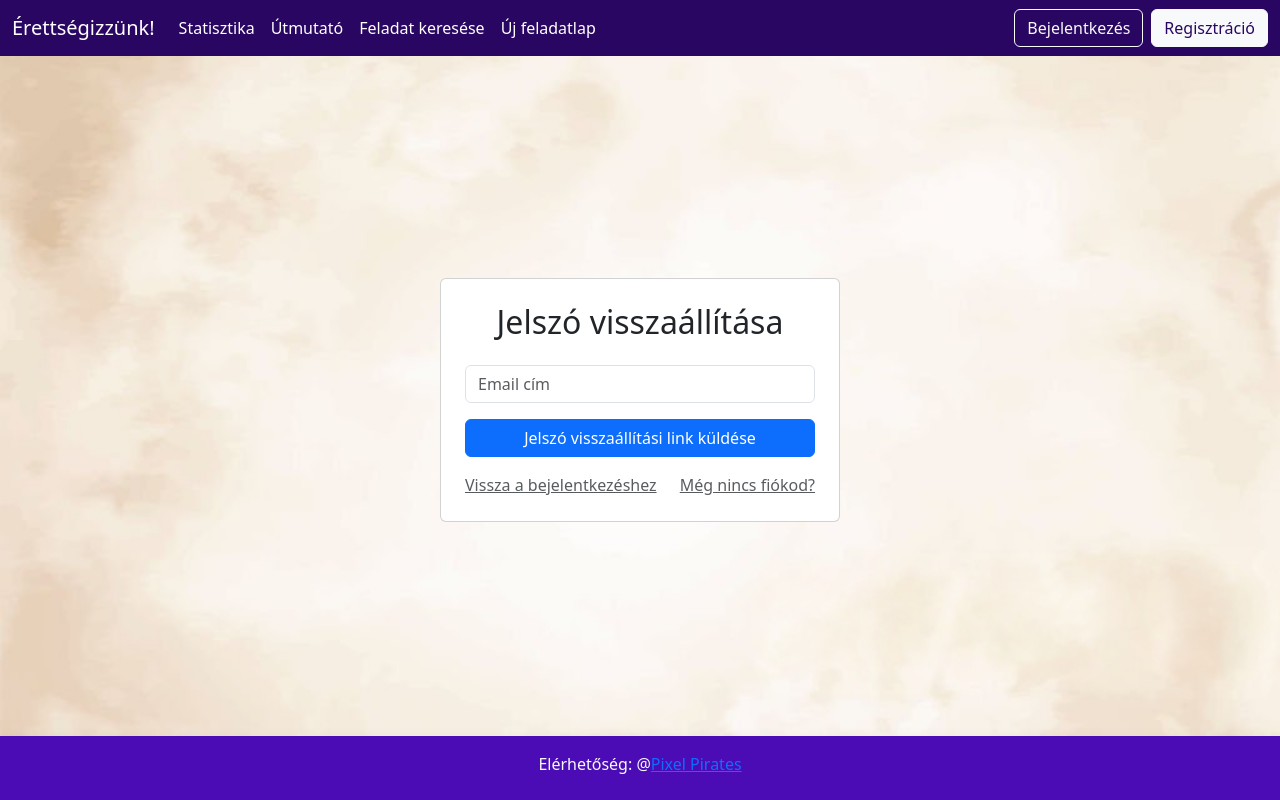
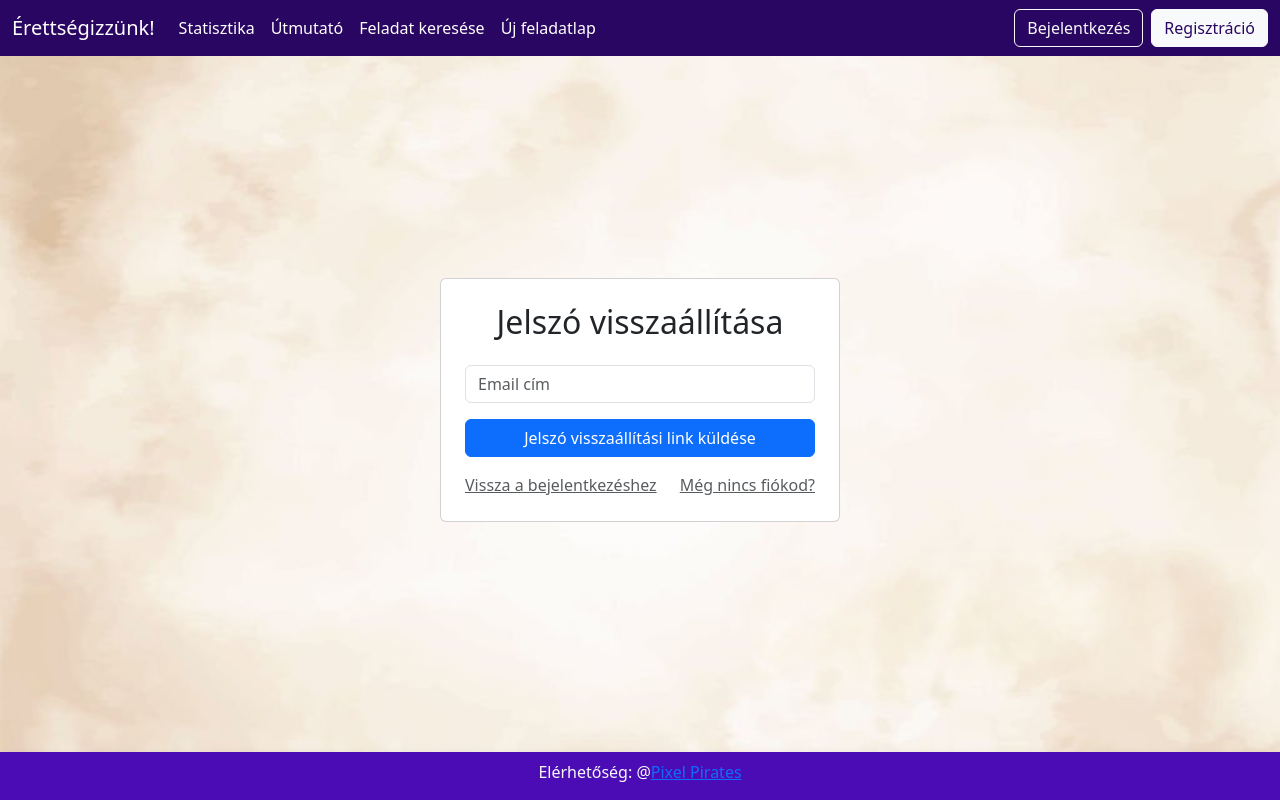
Before and after one commit to zsolti6/Erettsegizzunk, a React (Create React App) app: page /forgot-password in a window 1280 px wide. Built offline with nearby package versions, Linux system fonts and the light colour scheme.

Commit message:
Footer átméretezés

```diff
--- a/src/components/Footer.jsx
+++ b/src/components/Footer.jsx
@@ -6,15 +6,15 @@ export const FooterComponent = () => {
     <Footer
       container
       style={{
-        marginTop: "-8vh",
+        marginTop: "-6vh",
         position: "relative",
         bottom: 0,
         width: "100%",
-        height: "8vh",
+        height: "6vh",
         zIndex: "2",
       }}
     >
-      <div className="text-center p-3 color-bg3 h-100 text-light">
+      <div className="text-center p-2 color-bg3 h-100 text-light">
         <span>
           Elérhetőség: @
           <a href="https://github.com/pixel-pirates">Pixel Pirates</a>
```
